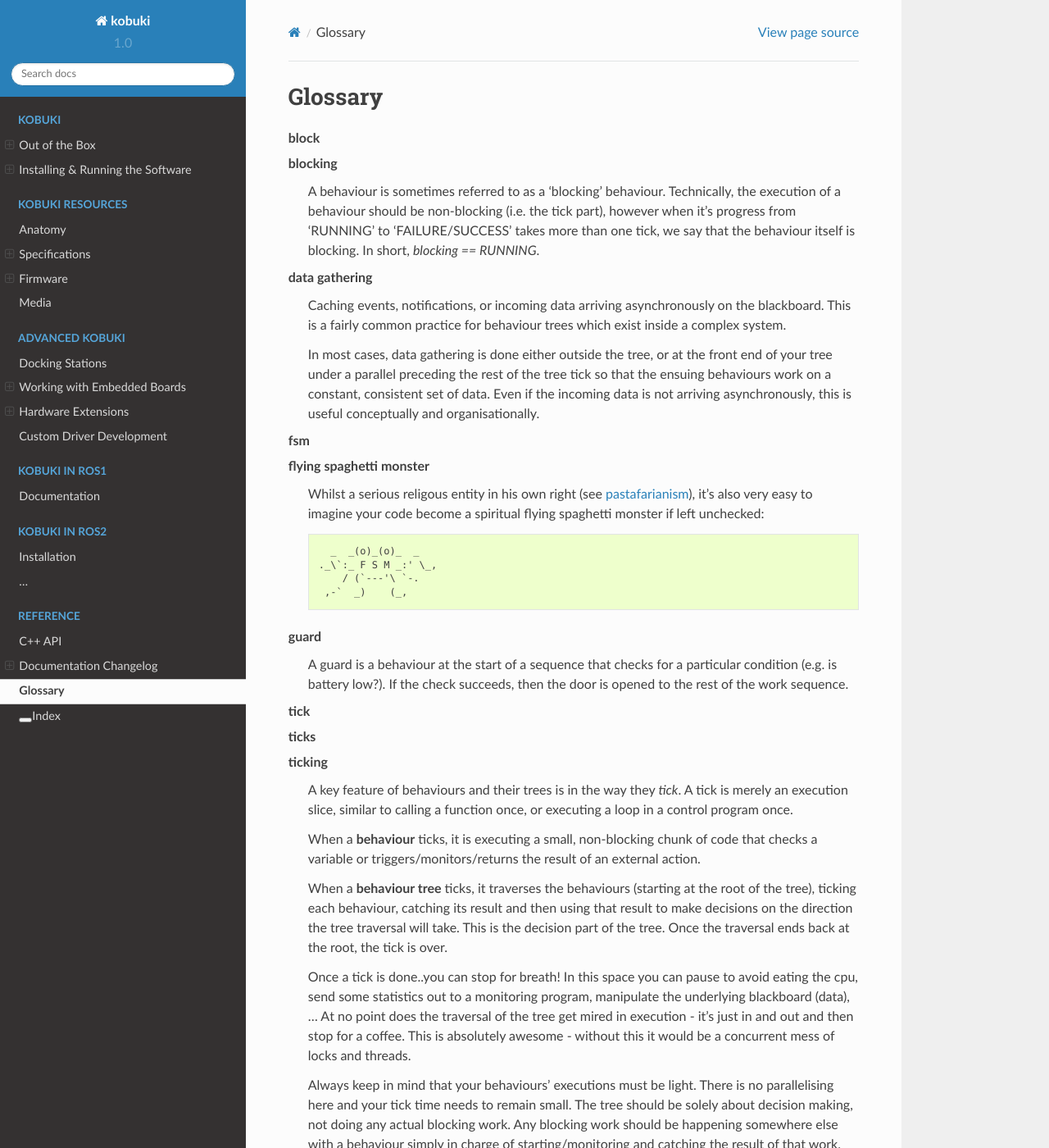
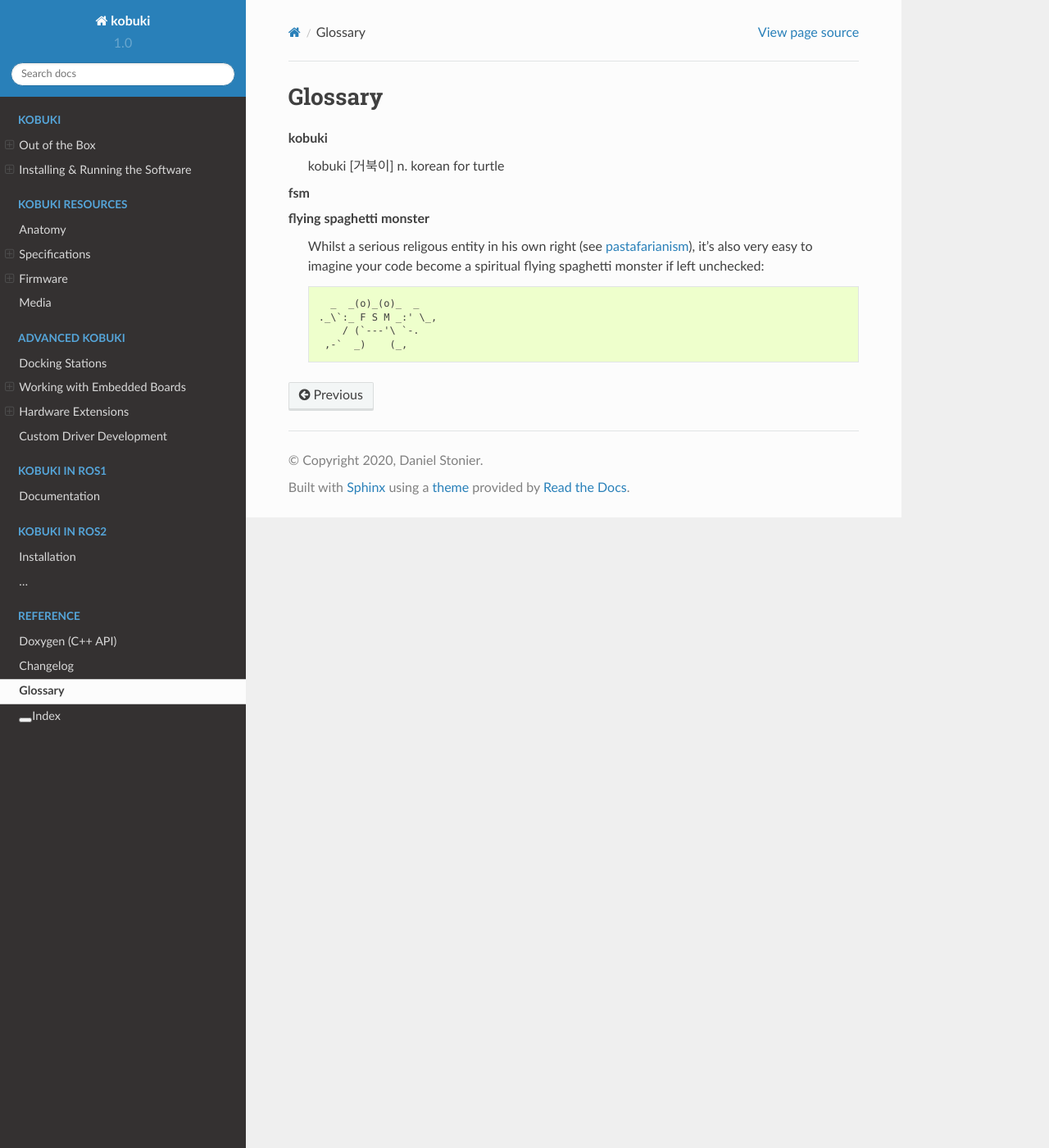
Before and after one commit to kobuki-base/kobuki_documentation, a Sphinx documentation site: the page built from doc/glossary.rst, in a window 1280 px wide and 1400 px high. Shown: the whole window at 82% size. Built offline with Sphinx 7.4.7 and the Read the Docs theme 2.0.0, drawn with Linux system fonts in a browser that asks for light colours; pages that are not in the unit, such as notebooks, are missing from menus; some of the changed text lies outside the part shown.

Commit message:
[docs] updated c++ api and glossary sections

```diff
--- a/CHANGELOG.rst
+++ b/CHANGELOG.rst
@@ -1,9 +1,8 @@
-=======================
-Documentation Changelog
-=======================
+=========
+Changelog
+=========
 
-Forthcoming
------------
+**Forthcoming**
 
 * [docs] installing and running the software
 * [infra] skeleton sphinx pages assembled
--- a/doc/conf.py
+++ b/doc/conf.py
@@ -297,4 +297,4 @@ pdf_fit_background_mode = 'scale'
 
 
 def setup(app):
-    app.add_stylesheet('hacks.css')
+    app.add_css_file('hacks.css')
--- a/doc/doxygen.rst
+++ /dev/null
@@ -1,2 +0,0 @@
-C++ API
-=======
--- a/doc/glossary.rst
+++ b/doc/glossary.rst
@@ -6,21 +6,8 @@ Glossary
 .. glossary::
 
 
-   block
-   blocking
-      A behaviour is sometimes referred to as a 'blocking' behaviour. Technically, the execution
-      of a behaviour should be non-blocking (i.e. the tick part), however when it's progress from
-      'RUNNING' to 'FAILURE/SUCCESS' takes more than one tick, we say that the behaviour itself
-      is blocking. In short, `blocking == RUNNING`.
-
-   data gathering
-      Caching events, notifications, or incoming data arriving asynchronously on the blackboard.
-      This is a fairly common practice for behaviour trees which exist inside a complex system.
-
-      In most cases, data gathering is done either outside the tree, or at the front end of your
-      tree under a parallel preceding the rest of the tree tick so that the ensuing behaviours
-      work on a constant, consistent set of data. Even if the incoming data is not arriving
-      asynchronously, this is useful conceptually and organisationally.
+   kobuki
+      kobuki [:kr:`거북이`] n. korean for turtle
 
    fsm
    flying spaghetti monster
@@ -33,38 +20,4 @@ Glossary
                  / (`---'\ `-.
               ,-`  _)    (_,
 
-   guard
-      A guard is a behaviour at the start of a sequence that checks for a particular condition
-      (e.g. is battery low?). If the check succeeds, then the door is opened to the rest of the
-      work sequence.
-
-   tick
-   ticks
-   ticking
-      A key feature of behaviours and their trees is in the way they *tick*. A tick
-      is merely an execution slice, similar to calling a function once, or executing
-      a loop in a control program once.
-
-      When a **behaviour** ticks, it is executing a small, non-blocking chunk of code
-      that checks a variable or triggers/monitors/returns the result of an external action.
-
-      When a **behaviour tree** ticks, it traverses the behaviours (starting at the root of
-      the tree), ticking each behaviour, catching its result and then using that result to
-      make decisions on the direction the tree traversal will take. This is the decision part
-      of the tree. Once the traversal ends back at the root, the tick is over.
-
-      Once a tick is done..you can stop for breath! In this space you can pause to avoid
-      eating the cpu, send some statistics out to a monitoring program, manipulate the
-      underlying blackboard (data), ... At no point does the traversal of the tree get mired in
-      execution - it's just in and out and then stop for a coffee. This is absolutely awesome
-      - without this it would be a concurrent mess of locks and threads.
-
-      Always keep in mind that your behaviours' executions must be light. There is no
-      parallelising here and your tick time needs to remain small. The tree should be solely
-      about decision making, not doing any actual blocking work. Any blocking work should be
-      happening somewhere else with a behaviour simply in charge of starting/monitoring and
-      catching the result of that work.
-
-      Add an image of a ticking tree here.
-
 .. _pastafarianism: http://www.venganza.org/
--- a/doc/index.rst
+++ b/doc/index.rst
@@ -67,6 +67,6 @@ Contents
    :maxdepth: 1
    :caption: Reference
 
-   doxygen
+   Doxygen (C++ API) <https://kobuki-base.github.io/kobuki_core/>
    changelog
    glossary
```
